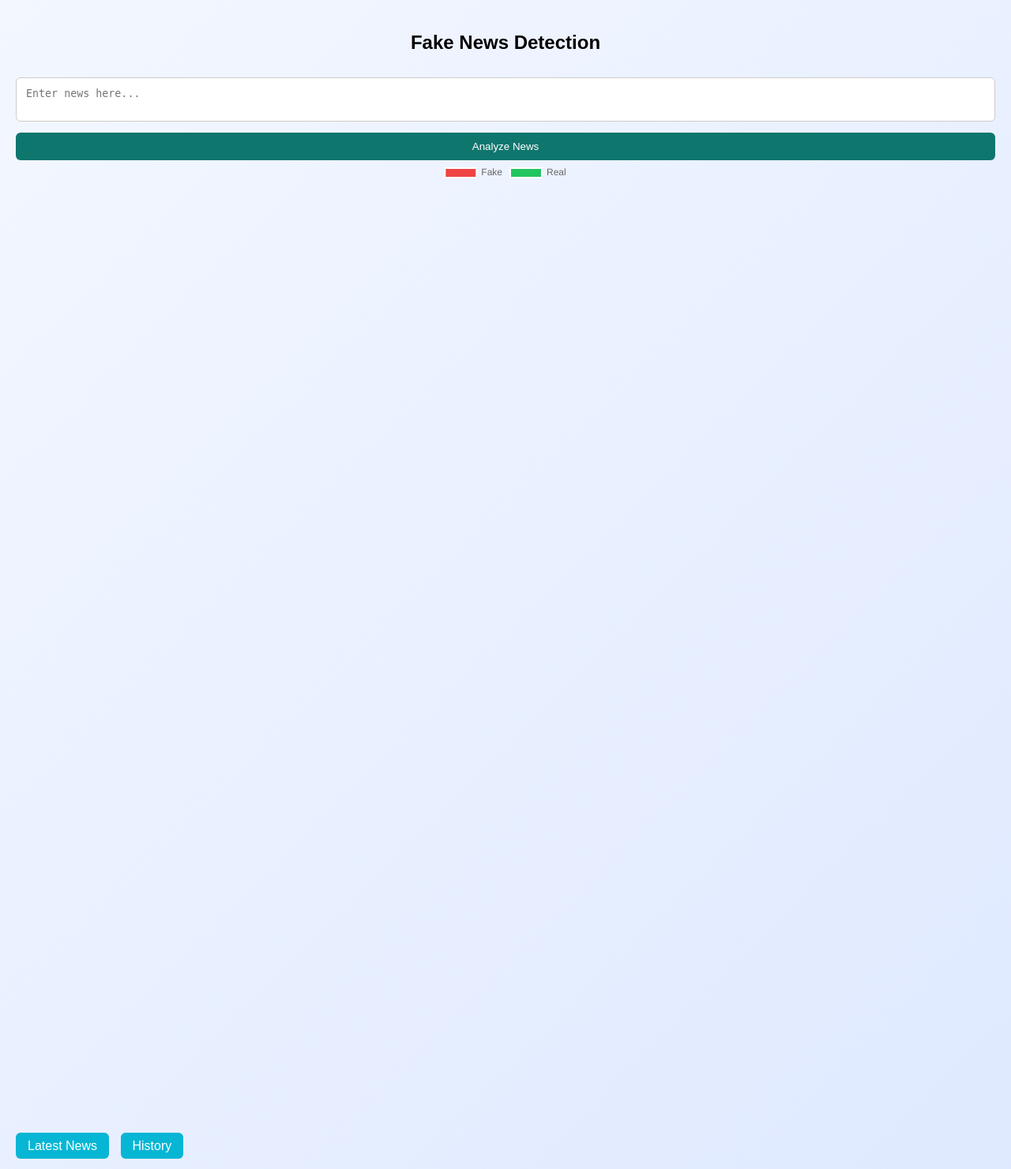
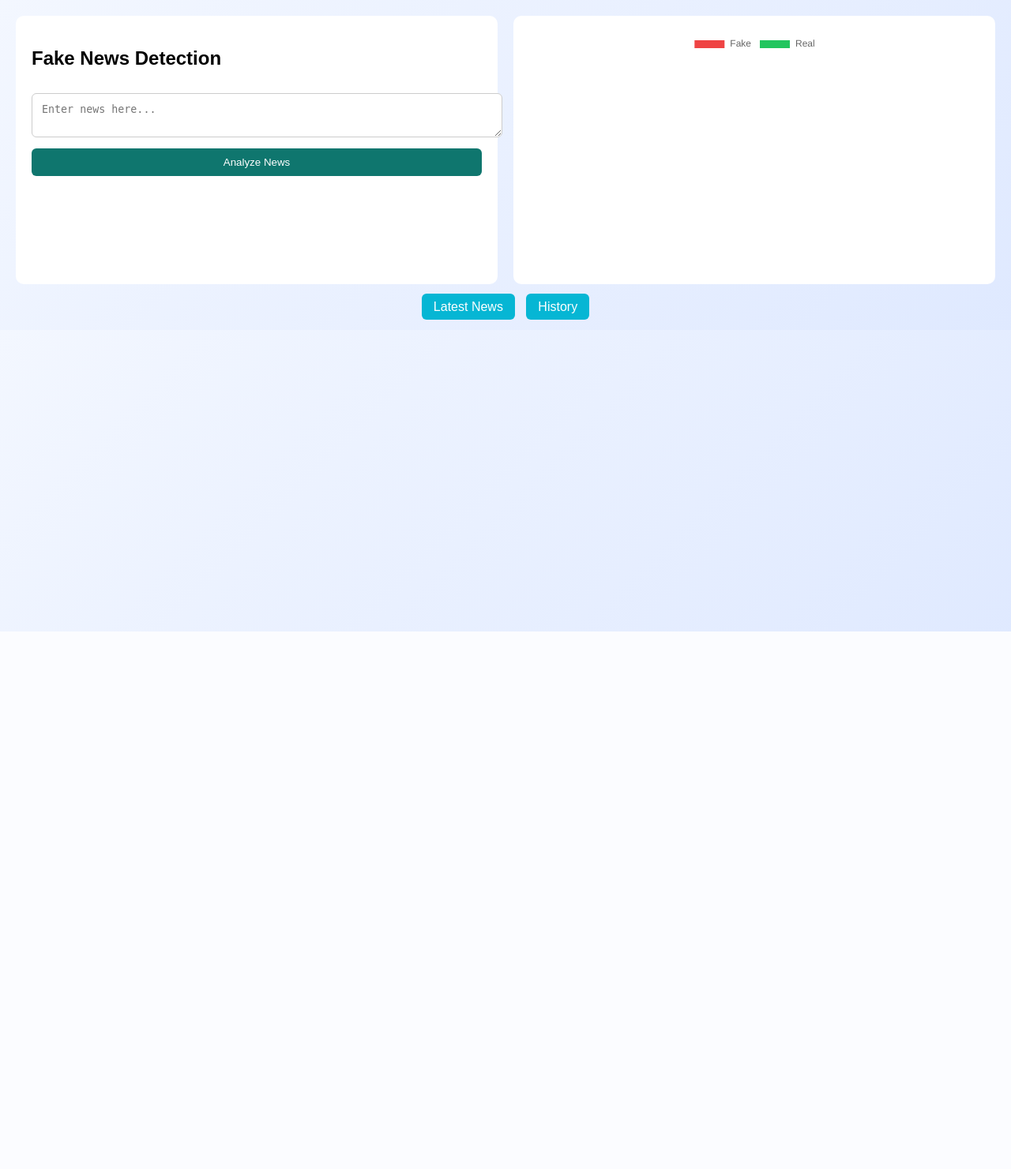
Before and after one commit to AshHole24/fake-news-detection, a Flask app: page / in a window 1280 px wide. Shown: the whole page at 79% size. After the commit the page ends 800 px from the top, so only its background shows below. Run offline with Flask 3, Linux system fonts and the light colour scheme; parts of the project's set-up code (start-up, migrations or seed data) failed here and were passed over.

Commit message:
Update style.css

```diff
--- a/static/style.css
+++ b/static/style.css
@@ -1,69 +1,122 @@
 body{
-    font-family: Arial, sans-serif;
+    font-family: Arial;
+    margin:0;
+    padding:20px;
     background: linear-gradient(135deg,#f3f7ff,#dfe9ff);
-    margin: 0;
-    padding: 20px;
 }
 
-/* Container */
-.container{
-    max-width: 800px;
-    margin: auto;
+/* SPLIT SCREEN */
+.main-container{
+    display:flex;
+    gap:20px;
 }
 
-/* Card */
-.card{
-    background: white;
-    padding: 20px;
-    border-radius: 10px;
-    width: 100%;
-    box-sizing: border-box;
+/* LEFT */
+.left-panel{
+    flex:1;
+    background:white;
+    padding:20px;
+    border-radius:10px;
 }
 
-/* Heading */
-h2{
-    text-align: center;
+/* RIGHT */
+.right-panel{
+    flex:1;
+    background:white;
+    padding:20px;
+    border-radius:10px;
+    display:flex;
+    flex-direction:column;
+    justify-content:center;
 }
 
-/* Textarea (FIXED ALIGNMENT) */
+/* TEXTAREA */
 textarea{
-    width: 100%;
-    padding: 12px;
-    margin: 10px 0;
-    box-sizing: border-box;
-    border-radius: 6px;
-    border: 1px solid #ccc;
-    resize: none;
+    width:100%;
+    padding:12px;
+    margin:10px 0;
+    border-radius:6px;
+    border:1px solid #ccc;
 }
 
-/* Button */
+/* BUTTON */
 button{
-    width: 100%;
-    background: #0f766e;
-    color: white;
-    padding: 10px;
-    border: none;
-    border-radius: 6px;
-    cursor: pointer;
+    width:100%;
+    padding:10px;
+    background:#0f766e;
+    color:white;
+    border:none;
+    border-radius:6px;
+    cursor:pointer;
 }
 
-/* Result */
+/* RESULT */
 .result{
-    margin-top: 15px;
+    margin-top:15px;
 }
 
-/* Links */
-.news-btn{
-    background: #06b6d4;
-    color: white;
-    padding: 8px 15px;
-    text-decoration: none;
-    border-radius: 6px;
-    margin-right: 10px;
+/* CONFIDENCE BAR */
+.bar-container{
+    background:#ddd;
+    border-radius:10px;
+    overflow:hidden;
+    margin-bottom:20px;
 }
 
-/* Confidence bar FIX */
-.result div{
-    overflow: hidden;
-    border-radius: 10px;
+.bar{
+    background:#22c55e;
+    color:white;
+    text-align:center;
+    padding:8px;
 }
+
+/* CHART */
+canvas{
+    max-width:300px;
+    margin:auto;
+}
+
+/* BUTTONS CENTER */
+.bottom-buttons{
+    text-align:center;
+    margin-top:20px;
+}
+
+.news-btn{
+    background:#06b6d4;
+    color:white;
+    padding:8px 15px;
+    border-radius:6px;
+    text-decoration:none;
+    margin:5px;
+}
+
+/* NEWS PAGE */
+.news-grid{
+    display:grid;
+    grid-template-columns:repeat(auto-fit,minmax(300px,1fr));
+    gap:20px;
+}
+
+.news-card{
+    background:white;
+    padding:15px;
+    border-radius:10px;
+}
+
+.meta{
+    font-size:12px;
+    color:gray;
+}
+
+/* CHATBOX */
+.chat-box{
+    display:flex;
+    gap:10px;
+    margin-top:10px;
+}
+
+.chat-box input{
+    flex:1;
+    padding:10px;
+}
```
